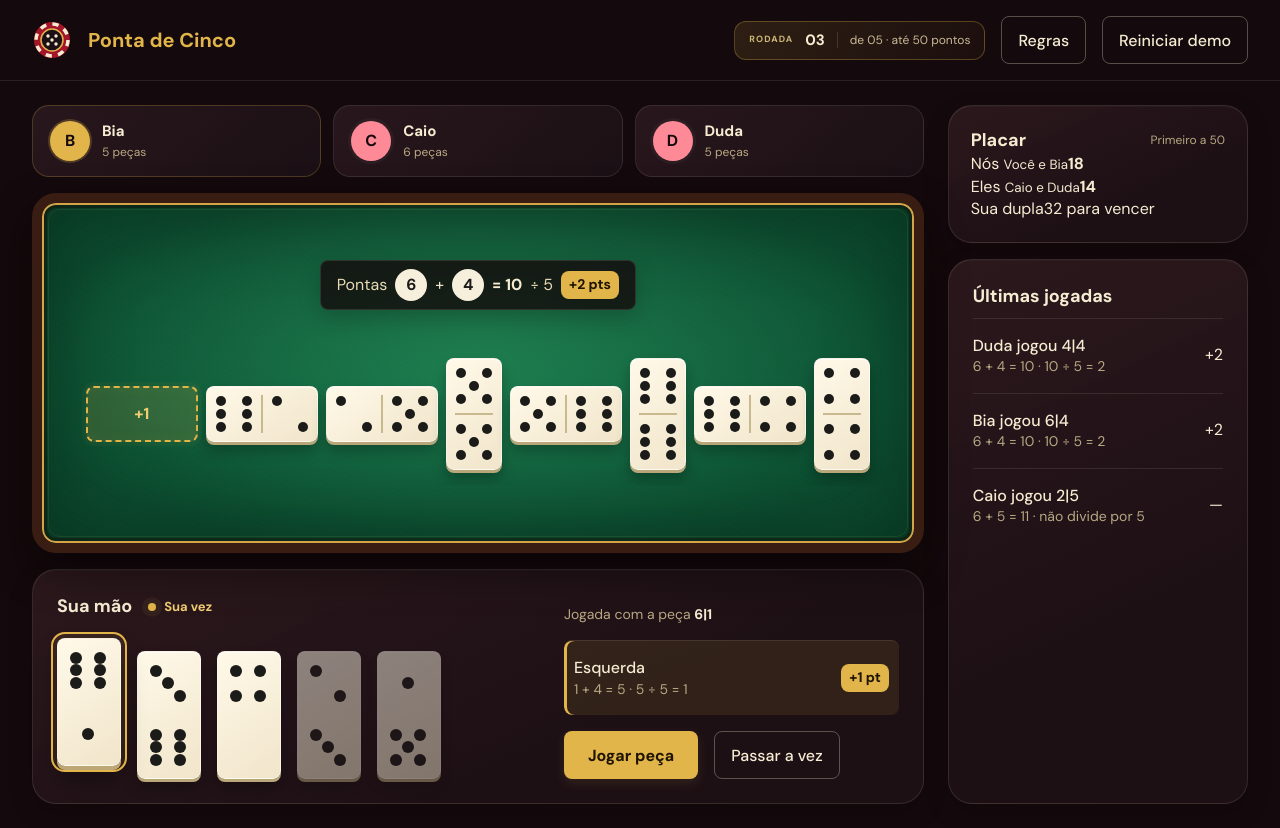
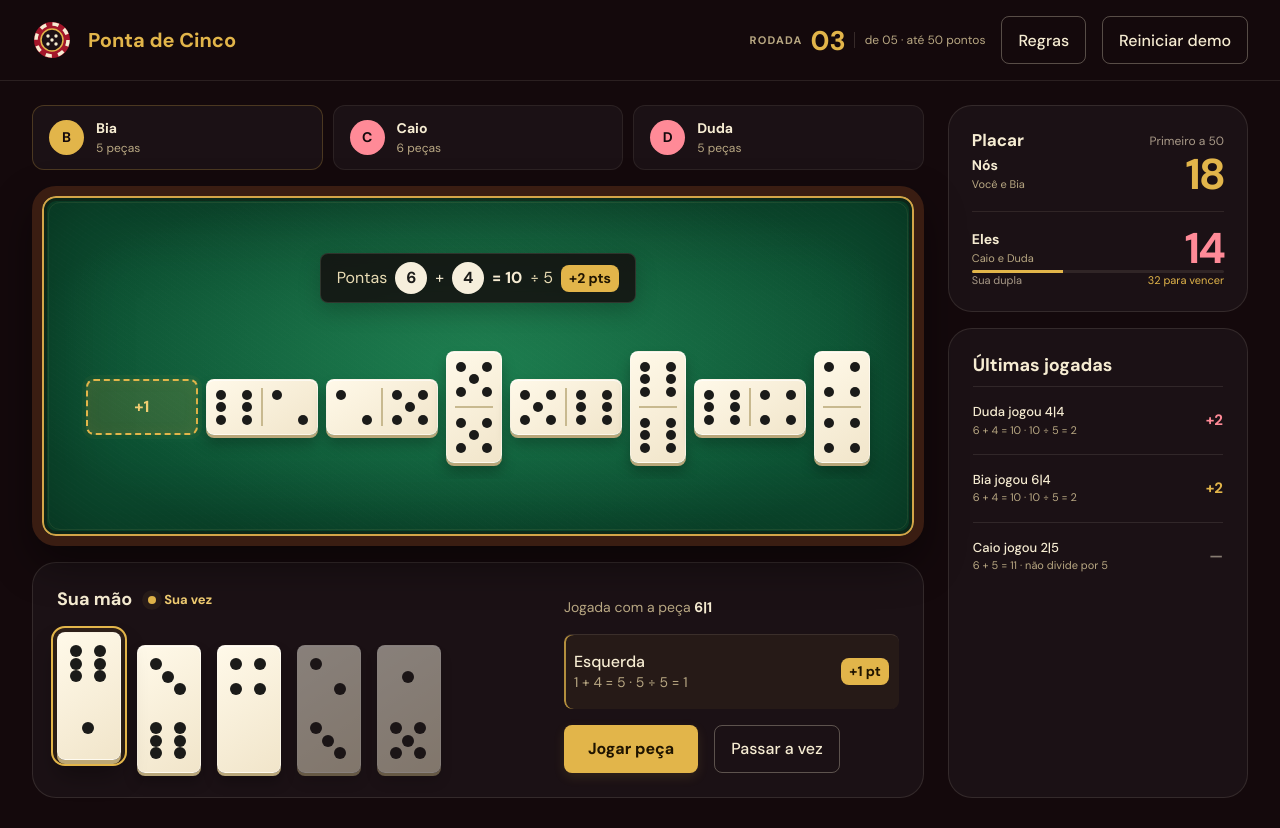
Before and after one commit to LUMEN-7/ponta-5, a React (Vite) app: page / in a window 1280 px wide. Built offline with nearby package versions, Linux system fonts and the light colour scheme.

Commit message:
style: reduz cards e badges e simplifica layout de jogo

```diff
--- a/src/styles.css
+++ b/src/styles.css
@@ -185,3 +185,43 @@ button.tile:hover:not(.sel):not(.dim){transform:translateY(-7px);box-shadow:inse
 @media(max-width:700px){.players-grid{grid-template-columns:repeat(3,minmax(0,1fr));gap:7px}.player-card{padding:10px 8px;gap:7px;border-radius:12px}.player-card .av{width:28px;height:28px;font-size:12px}.player-details strong{font-size:13px}.player-details>span{font-size:10px}.round-status{flex-wrap:wrap;gap:5px 10px}.round-status .round-kicker{display:none}.round-goal{padding-left:9px}.score-panel{padding:16px!important}}
 @media(max-width:390px){.players-grid{grid-template-columns:1fr}.player-team{display:inline}.round-goal{font-size:11px}}
 @media(prefers-reduced-motion:reduce){.score-race-track>span{transition:none}}
+
+/* Ponta de Cinco — linguagem visual enxuta, sem dashboard */
+.round-status{background:none;border:0;padding:0;gap:8px;border-radius:0}
+.round-status .round-kicker{display:inline;font-size:11px;letter-spacing:.11em;max-width:none;color:#b9a883}
+.round-status strong{font-size:27px;line-height:1;color:#e2b54a;font-weight:700;font-variant-numeric:tabular-nums}
+.round-goal{font-size:12px;padding-left:10px;color:#b9a883}
+.players-grid{gap:10px}
+.player-card{background:#1b1115;border:1px solid rgba(246,236,210,.075);border-radius:12px;padding:13px 16px;box-shadow:none}
+.player-card.us{border-color:rgba(226,181,74,.24)}
+.player-card .av{width:35px;height:35px;font-size:14px;box-shadow:none}
+.player-details{gap:1px}
+.player-details strong{font-size:14px;font-weight:600}
+.player-details>span{font-size:12px}
+.score-panel{background:#1b1115;box-shadow:none;gap:22px!important;padding:23px!important}
+.score-heading{display:flex;align-items:center;justify-content:space-between}
+.score-heading .h2{font-size:17px}
+.score-target{font-size:12px;color:#a99a88}
+.score-simple{display:flex;flex-direction:column;gap:15px}
+.score-simple-team{display:flex;align-items:center;justify-content:space-between;gap:8px}
+.score-simple-team>span{font-size:14px;color:#f6ecd2;font-weight:700}
+.score-simple-team small{display:block;font-size:11px;color:#b9a883;font-weight:400;margin-top:2px}
+.score-simple-team strong{font-size:43px;line-height:1;letter-spacing:-2px;font-variant-numeric:tabular-nums;color:#e2b54a}
+.score-simple-team.them strong{color:#ff8a97}
+.score-divider{height:1px;background:rgba(246,236,210,.09)}
+.score-progress{height:3px;background:rgba(246,236,210,.09);border-radius:10px;overflow:hidden}
+.score-progress span{display:block;height:100%;background:#e2b54a;transition:width .4s}
+.score-bottom{display:flex;justify-content:space-between;gap:8px;font-size:11px;color:#a99a88}
+.score-bottom span:last-child{color:#e2b54a}
+.history-panel{background:#1b1115;box-shadow:none}
+.history-panel .row{gap:12px}
+.history-panel .row>div{min-width:0}
+.history-panel .row>div>div:first-child{font-size:13px!important}
+.history-panel .row .muted{font-size:11px;line-height:1.5}
+.history-points{color:#e2b54a;font-size:15px;font-weight:700;font-variant-numeric:tabular-nums;flex-shrink:0}
+.history-points.opponent{color:#ff8a97}
+.history-points.none{color:#877c71}
+.hand-panel{background:#1b1115;box-shadow:none}
+.play-option.active{background:rgba(226,181,74,.055);box-shadow:inset 2px 0 rgba(226,181,74,.75)}
+@media(max-width:700px){.round-status{flex-wrap:nowrap}.round-status .round-kicker{display:inline}.round-status strong{font-size:21px}.round-goal{font-size:11px}.player-card{padding:10px}.score-panel{padding:16px!important}}
+@media(max-width:390px){.players-grid{grid-template-columns:repeat(3,minmax(0,1fr))}.player-card{padding:8px 6px;gap:5px}.player-card .av{width:25px;height:25px;font-size:11px}.player-details strong{font-size:12px}.player-details>span{font-size:10px}.round-goal{display:none}}
```
